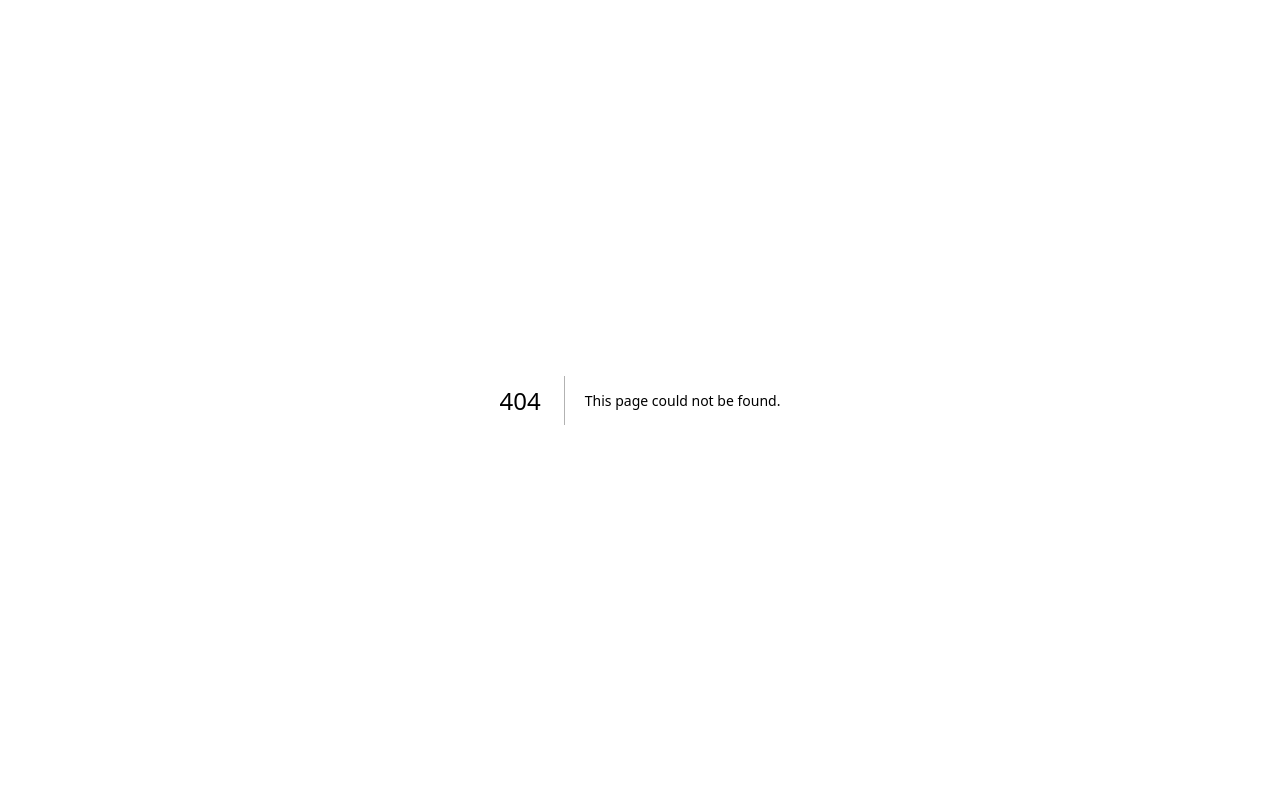
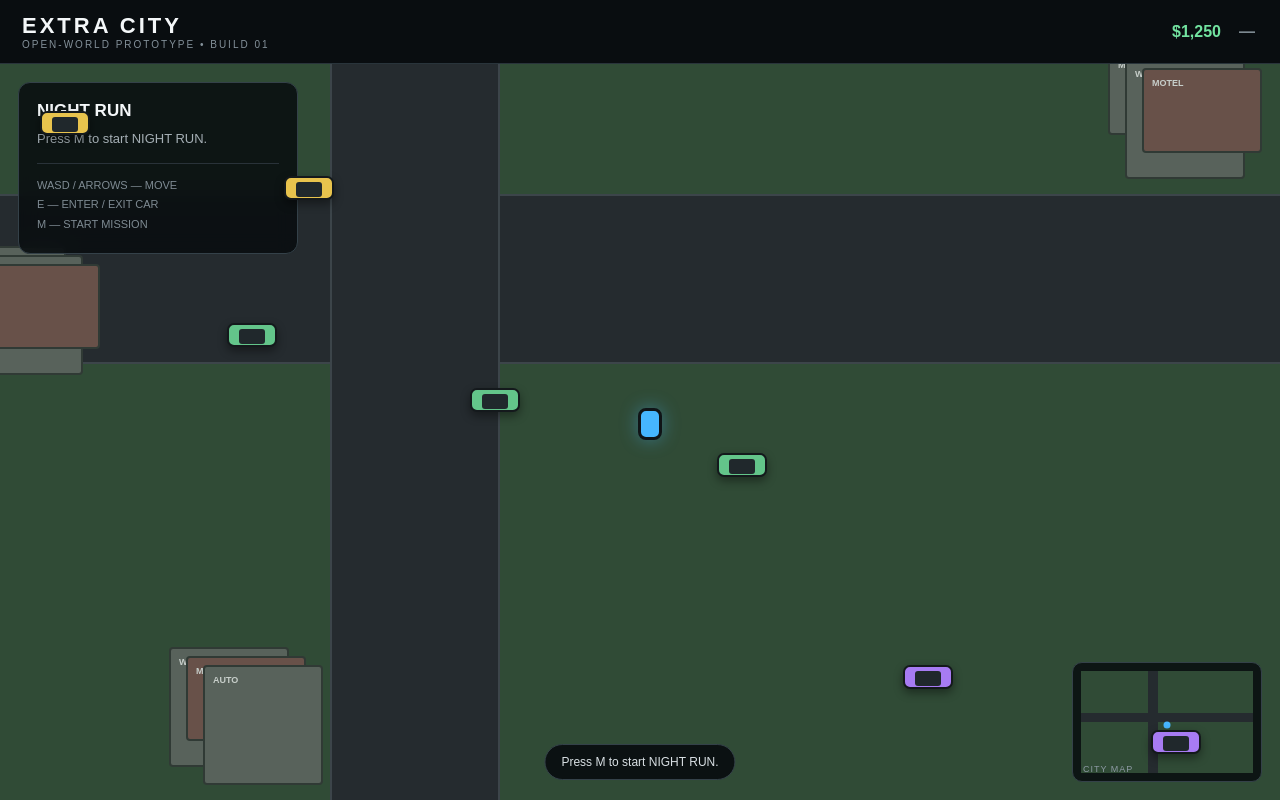
Before and after one commit to HUMANITY-creator/browser-gaming-hub, a Next.js app: page /gta7 in a window 1280 px wide. Before the commit this address had no page. Built offline with nearby package versions, Linux system fonts and the light colour scheme.

Commit message:
Build playable EXTRA CITY open-world prototype

```diff
--- /dev/null
+++ b/app/gta7/page.tsx
@@ -0,0 +1,112 @@
+'use client';
+
+import { useEffect, useMemo, useRef, useState } from "react";
+
+const W = 3000, H = 2000;
+const clamp = (n:number,a:number,b:number) => Math.max(a, Math.min(b,n));
+const d = (a:{x:number,y:number}, b:{x:number,y:number}) => Math.hypot(a.x-b.x,a.y-b.y);
+
+export default function ExtraCity() {
+  const [p,setP] = useState({x:1500,y:1050});
+  const [cars,setCars] = useState(() => Array.from({length:14},(_,i)=>({
+    id:i,x:300+((i*431)%2400),y:260+((i*277)%1450),
+    color:["#e85d5d","#4d8df7","#e8c34d","#63c58a","#a77bf3"][i%5]
+  })));
+  const [wanted,setWanted] = useState(0);
+  const [cash,setCash] = useState(1250);
+  const [mission,setMission] = useState<"idle"|"active"|"done">("idle");
+  const [car,setCar] = useState<number|null>(null);
+  const keys = useRef(new Set<string>());
+  const target = useMemo(()=>({x:2350,y:620}),[]);
+  const msg = mission==="idle" ? "Press M to start NIGHT RUN." : mission==="active" ? "Reach the yellow target." : "MISSION COMPLETE. Explore EXTRA CITY.";
+
+  useEffect(()=>{
+    const down=(e:KeyboardEvent)=>{
+      const k=e.key.toLowerCase(); keys.current.add(k);
+      if(["w","a","s","d","e","m","arrowup","arrowdown","arrowleft","arrowright"].includes(k)) e.preventDefault();
+      if(k==="m" && mission==="idle") setMission("active");
+      if(k==="e"){
+        if(car!==null){ setCar(null); return; }
+        setCars(cs=>{
+          let best=-1, bd=95;
+          cs.forEach(c=>{const z=d(p,c); if(z<bd){bd=z;best=c.id;}});
+          if(best>=0){setCar(best);setWanted(w=>Math.max(1,w));}
+          return cs;
+        });
+      }
+    };
+    const up=(e:KeyboardEvent)=>keys.current.delete(e.key.toLowerCase());
+    addEventListener("keydown",down); addEventListener("keyup",up);
+    return()=>{removeEventListener("keydown",down);removeEventListener("keyup",up)};
+  },[car,mission,p]);
+
+  useEffect(()=>{
+    let raf=0,last=performance.now();
+    const loop=(now:number)=>{
+      const dt=Math.min(.035,(now-last)/1000); last=now;
+      const k=keys.current; let x=0,y=0;
+      if(k.has("w")||k.has("arrowup"))y--; if(k.has("s")||k.has("arrowdown"))y++;
+      if(k.has("a")||k.has("arrowleft"))x--; if(k.has("d")||k.has("arrowright"))x++;
+      const len=Math.hypot(x,y)||1, speed=car===null?250:540;
+      setP(old=>{
+        const n={x:clamp(old.x+x/len*speed*dt,60,W-60),y:clamp(old.y+y/len*speed*dt,60,H-60)};
+        if(mission==="active" && d(n,target)<120){setMission("done");setCash(v=>v+1500);setWanted(0)}
+        return n;
+      });
+      setCars(cs=>cs.map(c=>c.id===car?{...c,x:p.x,y:p.y}:({...c,x:c.x+Math.sin(now/900+c.id)*dt*15})));
+      raf=requestAnimationFrame(loop);
+    };
+    raf=requestAnimationFrame(loop); return()=>cancelAnimationFrame(raf);
+  },[car,mission,target,p.x,p.y]);
+
+  useEffect(()=>{
+    if(!wanted)return;
+    const t=setInterval(()=>setWanted(w=>Math.random()<.18?Math.max(0,w-1):w),5000);
+    return()=>clearInterval(t);
+  },[wanted]);
+
+  const camX=clamp(p.x-650,0,W-1300), camY=clamp(p.y-360,0,H-720);
+  const roads=[
+    {x:0,y:820,w:W,h:170},{x:1180,y:0,w:170,h:H},
+    {x:2160,y:0,w:155,h:H},{x:0,y:1450,w:W,h:130}
+  ];
+  const buildings=Array.from({length:28},(_,i)=>({x:80+((i*313)%2800),y:70+((i*401)%1800),w:120+(i%3)*45,h:85+(i%2)*35}));
+
+  return <main style={{height:"100vh",background:"#080b0e",color:"#f4f7f9",fontFamily:"Arial,sans-serif",overflow:"hidden"}}>
+    <header style={{height:64,display:"flex",alignItems:"center",justifyContent:"space-between",padding:"0 22px",background:"#090d10",borderBottom:"1px solid #29343b",position:"relative",zIndex:20}}>
+      <div><div style={{fontWeight:900,letterSpacing:3,fontSize:22}}>EXTRA CITY</div><div style={{fontSize:10,color:"#84919a",letterSpacing:2}}>OPEN-WORLD PROTOTYPE • BUILD 01</div></div>
+      <div style={{display:"flex",gap:18,fontWeight:800}}><span style={{color:"#72e3a0"}}>{"$"+cash.toLocaleString()}</span><span style={{color:wanted?"#ff5a5a":"#7d8991",letterSpacing:3}}>{wanted?"★".repeat(wanted):"—"}</span></div>
+    </header>
+    <section style={{position:"relative",height:"calc(100vh - 64px)",overflow:"hidden",background:"#2f4935"}}>
+      <div style={{position:"absolute",left:-camX,top:-camY,width:W,height:H,background:"#304b36"}}>
+        {roads.map((r,i)=><div key={i} style={{position:"absolute",left:r.x,top:r.y,width:r.w,height:r.h,background:"#252b2f",boxShadow:"inset 0 0 0 2px #3c454a"}}/>)}
+        {buildings.map((b,i)=><div key={i} style={{position:"absolute",left:b.x,top:b.y,width:b.w,height:b.h,background:i%4===0?"#685149":"#58625b",border:"2px solid #303a35",borderRadius:4}}>
+          <div style={{padding:8,fontSize:9,fontWeight:900,color:"#c7ceca"}}>{["MOTEL","AUTO","MARKET","WAREHOUSE"][i%4]}</div>
+        </div>)}
+        {cars.map(c=><div key={c.id} style={{position:"absolute",left:c.x-25,top:c.y-12,width:50,height:24,borderRadius:7,background:c.color,border:c.id===car?"3px solid white":"2px solid #14191c",zIndex:6,boxShadow:"0 4px 10px #0006"}}>
+          <div style={{position:"absolute",left:10,top:4,width:26,height:15,background:"#20282c",borderRadius:3}}/>
+        </div>)}
+        {mission==="active"&&<div style={{position:"absolute",left:target.x-48,top:target.y-48,width:96,height:96,border:"3px solid #ffd84d",borderRadius:"50%",boxShadow:"0 0 35px #ffd84d55",zIndex:4}}/>}
+        <div style={{position:"absolute",left:p.x-12,top:p.y-16,width:24,height:32,borderRadius:8,background:car!==null?"#f1f1f1":"#46b6ff",border:"3px solid #101417",boxShadow:"0 0 18px #46b6ff66",zIndex:10}}/>
+      </div>
+
+      <aside style={{position:"absolute",left:18,top:18,width:280,padding:18,background:"#090d10dd",border:"1px solid #344149",borderRadius:12,backdropFilter:"blur(10px)"}}>
+        <div style={{fontWeight:900,fontSize:17}}>NIGHT RUN</div>
+        <div style={{marginTop:8,color:"#a5afb5",fontSize:13,lineHeight:1.5}}>{msg}</div>
+        <div style={{marginTop:14,paddingTop:12,borderTop:"1px solid #293239",color:"#7f8b93",fontSize:11,lineHeight:1.8}}>WASD / ARROWS — MOVE<br/>E — ENTER / EXIT CAR<br/>M — START MISSION</div>
+      </aside>
+
+      <div style={{position:"absolute",right:18,bottom:18,width:190,height:120,background:"#090d10dd",border:"1px solid #344149",borderRadius:10,overflow:"hidden"}}>
+        <div style={{position:"absolute",inset:8,background:"#304b36"}}>
+          <div style={{position:"absolute",left:"39%",top:0,width:"6%",height:"100%",background:"#252b2f"}}/>
+          <div style={{position:"absolute",left:0,top:"41%",width:"100%",height:"9%",background:"#252b2f"}}/>
+          <div style={{position:"absolute",left:(p.x/W*100)+"%",top:(p.y/H*100)+"%",width:7,height:7,background:"#46b6ff",borderRadius:"50%",transform:"translate(-50%,-50%)"}}/>
+          {mission==="active"&&<div style={{position:"absolute",left:(target.x/W*100)+"%",top:(target.y/H*100)+"%",width:7,height:7,background:"#ffd84d",borderRadius:"50%",transform:"translate(-50%,-50%)"}}/>}
+        </div>
+        <div style={{position:"absolute",left:10,bottom:7,fontSize:9,color:"#8d9aa4",letterSpacing:1}}>CITY MAP</div>
+      </div>
+
+      <div style={{position:"absolute",left:"50%",bottom:20,transform:"translateX(-50%)",padding:"10px 16px",background:"#090d10ee",border:"1px solid #344149",borderRadius:999,fontSize:12,color:"#d9e0e4"}}>{msg}</div>
+    </section>
+  </main>;
+}
```
